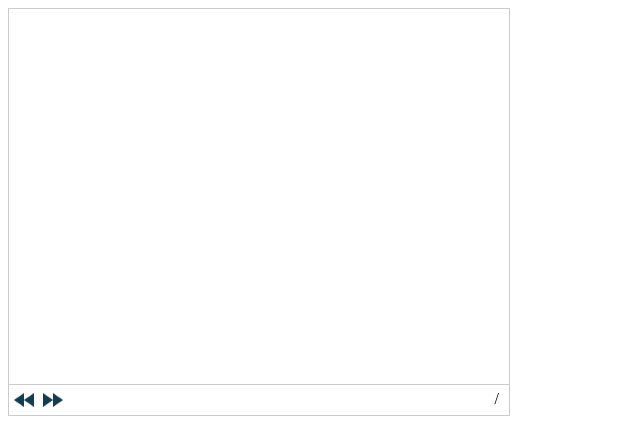
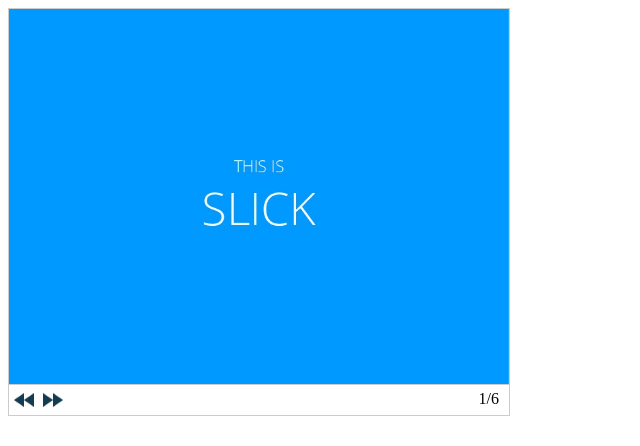
Before and after one commit to shashankmehta/slick.js, a plain HTML site: page examples/index.html in a window 1280 px wide. Shown: the whole page, without its empty margins (0-640 px from the left). Drawn offline with nearby package versions, Linux system fonts and the light colour scheme.

Commit message:
Example file uses slick.js from src now

```diff
--- a/examples/index.html
+++ b/examples/index.html
@@ -1,7 +1,7 @@
 <head>
 	<link rel="stylesheet" href="css/style.css">
 	<script src="js/jquery-1.7.2.min.js"></script>
-	<script src="../dist/slick.js"></script>
+	<script src="../src/slick.js"></script>
 </head>
 
 <div class="slick">
@@ -26,6 +26,6 @@
 		keyControl: true
 	};
 
-	var slick = new Slick('.slick', config);
+	slick = new Slick('.slick', config);
 
 </script>
```
